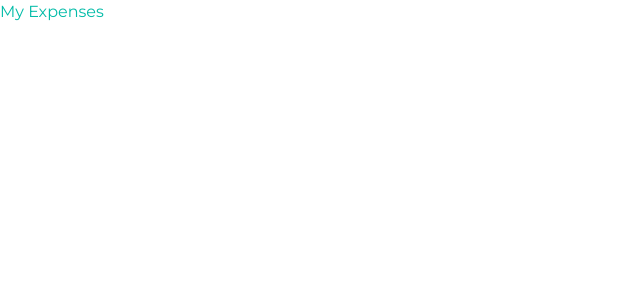
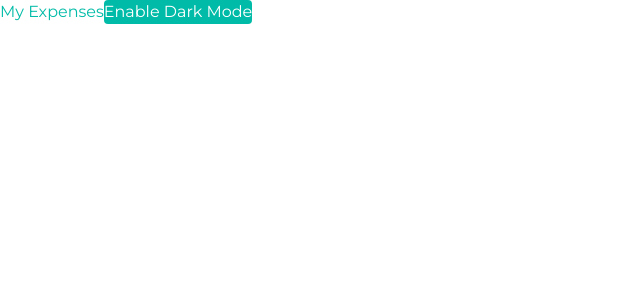
Before and after one commit to JAKUBSAJKO/my-expenses, a Next.js app: page / in a window 1280 px wide. Shown: the top 300 px of the page, without its empty margins (0-640 px from the left). Built offline with nearby package versions, Linux system fonts and the light colour scheme.

Commit message:
Implement dark mode

```diff
--- a/src/app/globals.css
+++ b/src/app/globals.css
@@ -1,4 +1,6 @@
 @import "tailwindcss";
+
+@custom-variant dark (&:where(.dark, .dark *));
 
 * {
   margin: 0;
@@ -12,7 +14,8 @@
 
 body {
   width: 100%;
-  height: 100%;
+  height: 100vh;
+  overflow: hidden;
   scroll-behavior: smooth;
   font-family: var(--font-montserrat);
 }
--- a/src/app/page.tsx
+++ b/src/app/page.tsx
@@ -1,3 +1,26 @@
+"use client";
+
+import { useState } from "react";
+
 export default function Home() {
-  return <div className="text-teal-500">My Expenses</div>;
+  const [theme, setTheme] = useState<"light" | "dark">("light");
+
+  const changeDarkMode = () => {
+    if (theme === "light") {
+      document.documentElement.classList.add("dark");
+      setTheme("dark");
+    } else {
+      document.documentElement.classList.remove("dark");
+      setTheme("light");
+    }
+  };
+
+  return (
+    <div className="bg-white dark:bg-gray-900 text-teal-500">
+      My Expenses
+      <button onClick={changeDarkMode} className="ml-4 p-2 bg-teal-500 text-white rounded">
+        Enable Dark Mode
+      </button>
+    </div>
+  );
 }
```
